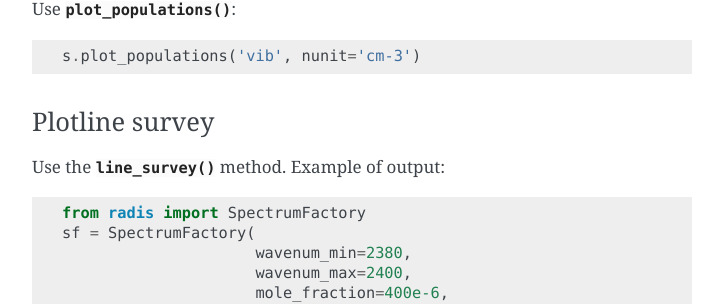
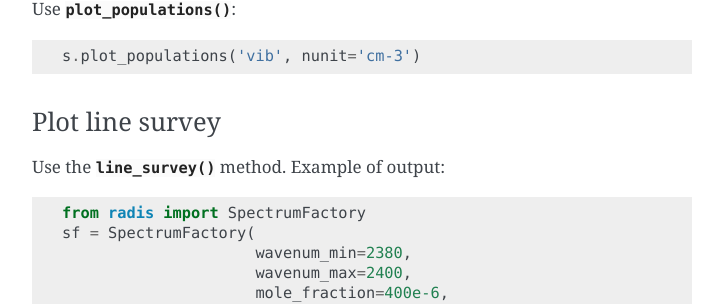
Before and after one commit to radis/radis, a Sphinx documentation site: the page built from docs/spectrum/spectrum.rst, in a window 1280 px wide and 900 px high, scrolled down 6503 px. Shown: the part 156-460 px from the top of the window, without its empty margins (388-1111 px from the left). Built offline with Sphinx 7.4.7, drawn with Linux system fonts in a browser that asks for light colours; pages that are not in the unit, such as notebooks, are missing from menus; comment, search, counter and statistics services are not loaded.

Commit message:
Apply suggestions from code review

```diff
--- a/docs/spectrum/spectrum.rst
+++ b/docs/spectrum/spectrum.rst
@@ -255,7 +255,7 @@
 
 
 How to access Spectrum properties?
-====================================
+==================================
 
 
 Get spectral arrays
@@ -275,7 +275,7 @@
 of spectral arrays.
 
 Get wavelength/wavenumber
----------------------------
+-------------------------
 
 Use the :py:meth:`~radis.spectrum.spectrum.Spectrum.get_wavelength` and
 :py:meth:`~radis.spectrum.spectrum.Spectrum.get_wavenumber` methods::
@@ -329,7 +329,7 @@
 
 .. _label_spectrum_linesurvey:
 
-Plotline survey
+Plot line survey
 ----------------
 
 Use the :py:meth:`~radis.spectrum.spectrum.Spectrum.line_survey` method.
```
